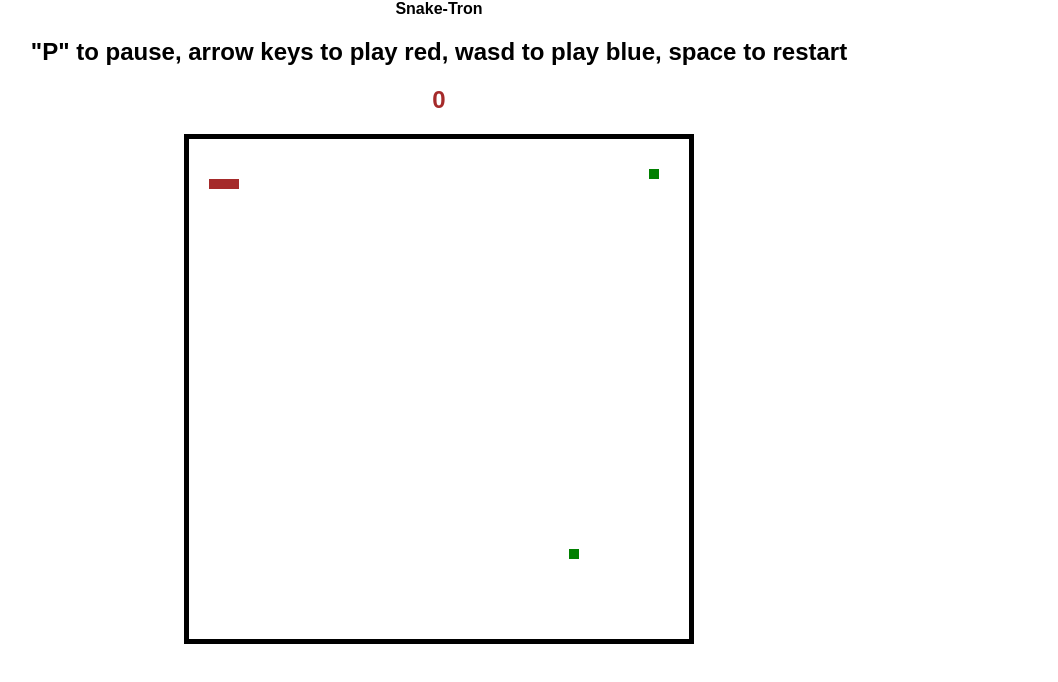
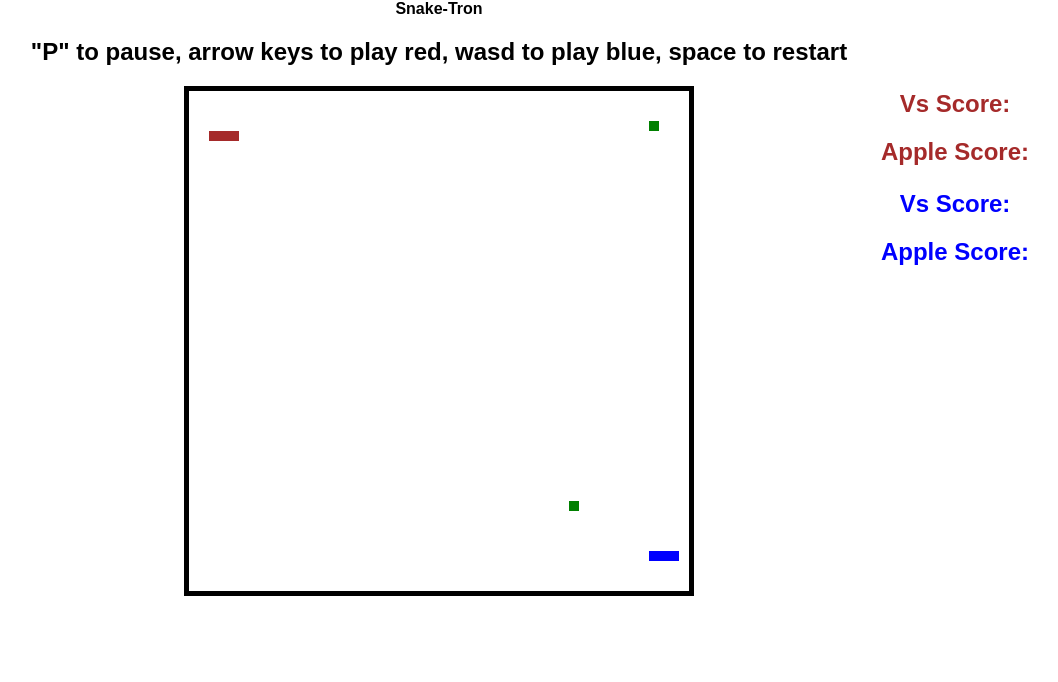
Before and after one commit to jmtroth0/snake, a plain HTML site: page index.html in a window 1280 px wide. Shown: the whole page, without its empty margins (201-1259 px from the left). Drawn offline with Linux system fonts and the light colour scheme.

Commit message:
Style score board a bit

```diff
--- a/assets/javascripts/score-view.js
+++ b/assets/javascripts/score-view.js
@@ -3,20 +3,38 @@
 
   var ScoreView = window.SnakeGame.ScoreView = function(el){
     this.$rootEl = el;
-    this.score = 0;
-    this.placeScore();
+    this.vsScore = 0;
+    this.appleScore = 0;
+    this.setUpScoreBoard();
+  };
+
+  ScoreView.prototype.setUpScoreBoard = function () {
+    this.$vsScore = $('<h2 class="vs-score">')
+    this.$appleScore = $('<h2 class="apple-score">')
+    this.$vsScore.html('Vs Score: ')
+    this.$appleScore.html('Apple Score: ')
+    this.$rootEl.append(this.$vsScore).append(this.$appleScore)
   };
 
   ScoreView.prototype.restart = function () {
     this.placeScore();
   };
 
-  ScoreView.prototype.placeScore = function () {
-    this.$rootEl.html('<h2>' + this.score + '</h2>');
+  ScoreView.prototype.placeVsScore = function () {
+    this.$vsScore.html('Vs Score: ' + this.vsScore);
   };
 
-  ScoreView.prototype.incrementScore = function (level) {
-    this.score += level;
-    this.placeScore();
+  ScoreView.prototype.incrementVsScore = function (level) {
+    this.vsScore += level;
+    this.placeVsScore();
+  };
+
+  ScoreView.prototype.placeAppleScore = function () {
+    this.$appleScore.html('Apple Score: ' + this.appleScore);
+  };
+
+  ScoreView.prototype.incrementAppleScore = function (level) {
+    this.appleScore += level;
+    this.placeAppleScore();
   };
 })();
--- a/assets/javascripts/snake-view.js
+++ b/assets/javascripts/snake-view.js
@@ -5,7 +5,7 @@
     this.challenge = parseInt(challenge) || 5
     this.challenge = (100 - this.challenge * 10);
     this.$rootEl = el;
-    this.numSnakes = 1;
+    this.numSnakes = 2;
     this.scoreBoards = [];
     for (var i = 1; i <= this.numSnakes; i++) {
       this.scoreBoards.push(
@@ -28,6 +28,7 @@
     $(document).on("keydown", this.handleKeyEvent.bind(this));
   };
 
+  // initial board render
   View.prototype.render = function () {
     this.$grid = $("<ul class='grid'>");
 
@@ -55,6 +56,7 @@
     return this;
   };
 
+  // in game render
   View.prototype.renderChangedPoses = function () {
     for (var i = 0; i < this.changedPoses.length; i++) {
       var x = this.changedPoses[i].pos[0];
@@ -113,8 +115,7 @@
     }
   };
 
-  // may reinstitute later --> scoring that involves number of apples collected
-  // View.prototype.registerScores = function () {
+  // View.prototype.incrementAppleScores = function () {
   //   if (this.board.snake1.scoreChange){
   //     this.scoreBoard1.incrementScore(10 - this.challenge / 10);
   //     this.board.snake1.scoreChange = false
@@ -125,36 +126,17 @@
   //   }
   // };
 
-  View.prototype.gameOverProtocol = function () {
-    this.board.over = true;
-    this.incrementScores();
-    var $gameOver = $('<div class="game-over">');
-    this.$rootEl.append($gameOver);
-    $gameOver.html("<h1>Game Over!</h1>");
-    $gameOver.append("<p>" + this.board.gameOverText + "</p>");
-    $gameOver.append("<button id='new-game'>Play Again?</button>");
-    $gameOver.append("<button id='adjust-difficulty'>Adjust Difficulty?</button>");
-    this.bindRestartEvents();
-  };
-
   View.prototype.incrementScores = function () {
     for (var i = 0; i < this.board.snakes.length; i++) {
-      if (this.board.snakes[i].lost) {
-        this.scoreBoards.forEach(function(board, idx){
-          if (idx !== i) { board.incrementScore(10 - this.challenge / 10) }
-        }.bind(this))
-      }
+      if (!this.board.snakes[i].lost) {
+        this.scoreBoards[i].incrementVsScore(10 - this.challenge / 10)
+      };
     };
   };
 
-  View.prototype.bindRestartEvents = function () {
-    this.$rootEl.on('click', 'button#new-game', this.playAgain.bind(this));
-    this.$rootEl.on('click', 'button#adjust-difficulty', this.toggleChallengeModal.bind(this));
-    this.$rootEl.on('click', 'button#cancel-challenge-adjust', this.toggleChallengeModal.bind(this));
-    this.$rootEl.on('click', 'button#submit-challenge', this.submitChallenge.bind(this));
-  };
-
-  View.prototype.toggleChallengeModal = function () {
+  // changing level
+  View.prototype.toggleChallengeModal = function (e) {
+    e.preventDefault();
     this.$rootEl.find('.challenge-modal').toggleClass('active');
   };
 
@@ -166,7 +148,15 @@
     this.playAgain(e);
   };
 
-  // on game restart from button click or spacebar
+  // on game over stuff
+
+  View.prototype.bindRestartEvents = function () {
+    this.$rootEl.on('click', 'button#new-game', this.playAgain.bind(this));
+    this.$rootEl.on('click', 'button#adjust-difficulty', this.toggleChallengeModal.bind(this));
+    this.$rootEl.on('click', 'button#cancel-challenge-adjust', this.toggleChallengeModal.bind(this));
+    this.$rootEl.on('click', 'button#submit-challenge', this.submitChallenge.bind(this));
+  };
+
   View.prototype.playAgain = function (e) {
     e.preventDefault();
     this.restartGame();
@@ -182,6 +172,18 @@
     this.$rootEl.find('div.game-over').remove();
     this.board.over = false;
     this.board.snakes.forEach(function(snake) { snake.lost = false });
+  };
+
+  View.prototype.gameOverProtocol = function () {
+    this.board.over = true;
+    this.incrementScores();
+    var $gameOver = $('<div class="game-over">');
+    this.$rootEl.append($gameOver);
+    $gameOver.html("<h1>Game Over!</h1>");
+    $gameOver.append("<p>" + this.board.gameOverText + "</p>");
+    $gameOver.append("<button id='new-game'>Play Again?</button>");
+    $gameOver.append("<button id='adjust-difficulty'>Adjust Difficulty?</button>");
+    this.bindRestartEvents();
   };
 
   // on keypress of 'p'
--- a/assets/snake.css
+++ b/assets/snake.css
@@ -47,16 +47,24 @@ ul.grid > li.snake-segment1 {
 
 .score-board1 {
   color: brown;
+  position: absolute;
+  right: 30px;
+  top: 50px;
+  padding: 20px;
+}
+
+.score-board2 {
+  color: blue;
+  position: absolute;
+  right: 30px;
+  top: 150px;
+  padding: 20px;
 }
 
 ul.grid > li.snake-segment2 {
   background: blue;
   opacity: 1;
   transition: opacity .1s;
-}
-
-.score-board2 {
-  color: blue;
 }
 
 ul.grid > li.snake-apple {
```
